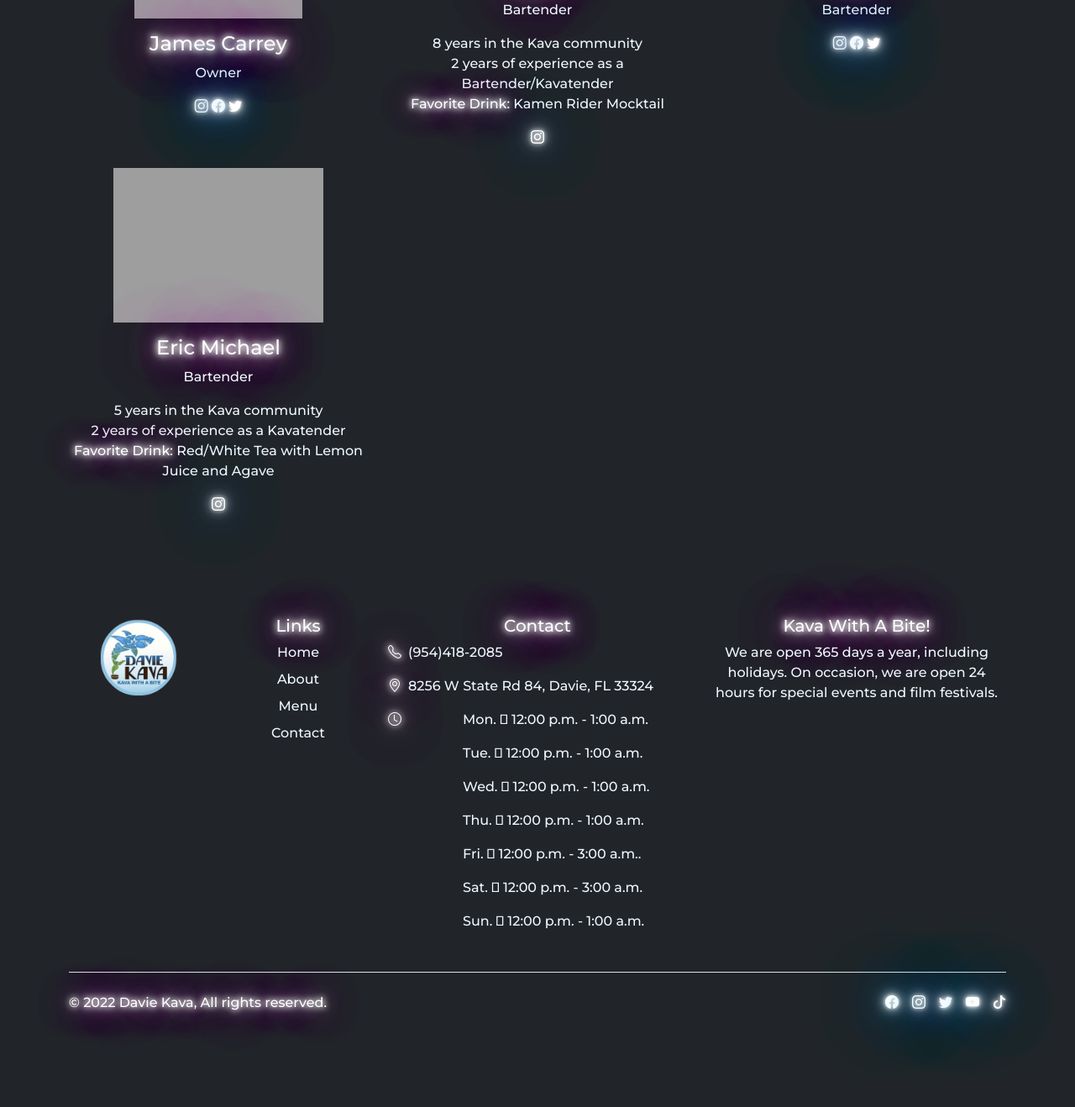
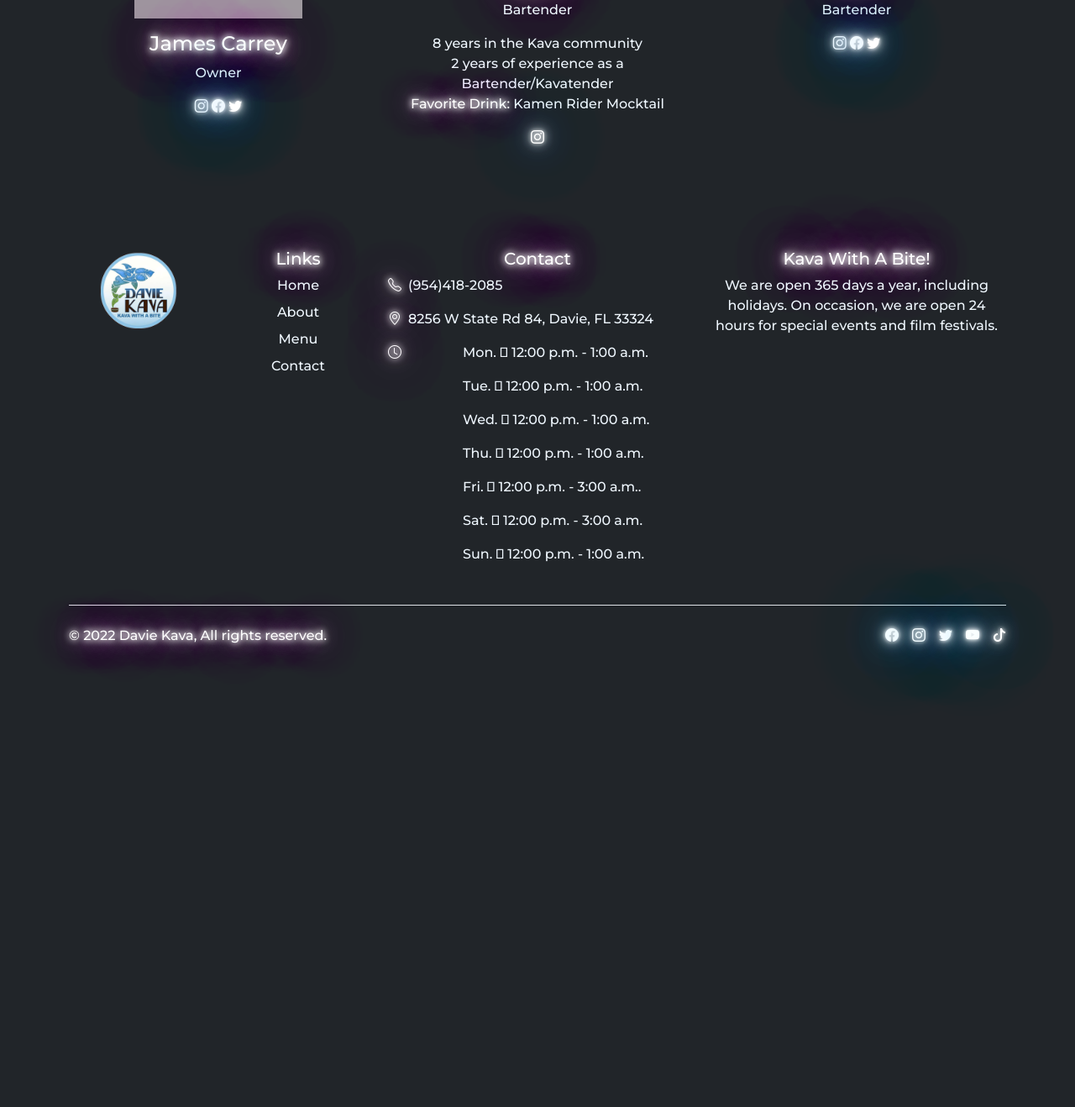
Before and after one commit to iamllcoolray/davie-kava-website, a PHP site: page /about.php in a window 1280 px wide. Shown: the part 2535-3853 px from the top of the page at 84% size. After the commit the page ends 3364 px from the top, so only its background shows below. Run offline with PHP 8.4, Linux system fonts and the light colour scheme; some libraries are stand-ins or nearby versions; grey boxes are pictures that could not be loaded.

Commit message:
removed an ex-staff member

```diff
--- a/about.php
+++ b/about.php
@@ -96,26 +96,21 @@
                 <i class="bi bi-twitter"></i>
             </a>
         </div>
+        <!--
         <div class="col-lg-4 mb-4">
-            <img src="img/staff/IMG_3569.png" alt="" width="250" height="200" class="pb-3">
-            <h4 class="neonText">Eric Michael</h4>
+            <img src="img/staff/place-holder.jpg" alt="" width="200" height="275" class="rounded-circle pb-3">
+            <h4 class="neonText">Staff</h4>
             <p>Bartender</p>
-            <p>
-                5 years in the Kava community<br>
-                2 years of experience as a Kavatender<br>
-                <span class="neonText">Favorite Drink:</span> Red/White Tea with Lemon Juice and Agave
-            </p>
-            <a href="https://www.instagram.com/ericonthemic/" class="text-decoration-none link-dark neonFlickerText" target="_blank">
+            <a href="https://www.instagram.com/daviekava/" class="text-decoration-none link-dark neonFlickerText" target="_blank">
                 <i class="bi bi-instagram s-link-bio"></i>
             </a>
-            <!--<a href="https://www.facebook.com/daviekava/" class="text-decoration-none link-dark neonFlickerText" target="_blank">
+            <a href="https://www.facebook.com/daviekava/" class="text-decoration-none link-dark neonFlickerText" target="_blank">
                 <i class="bi bi-facebook s-link-bio"></i>
             </a>
             <a class="text-decoration-none link-dark neonFlickerText" href="#" target="_blank">
                 <i class="bi bi-twitter"></i>
-            </a>-->
+            </a>
         </div>
-        <!--
         <div class="col-lg-4 mb-4">
             <img src="img/staff/place-holder.jpg" alt="" width="200" height="275" class="rounded-circle pb-3">
             <h4 class="neonText">Staff</h4>
```
